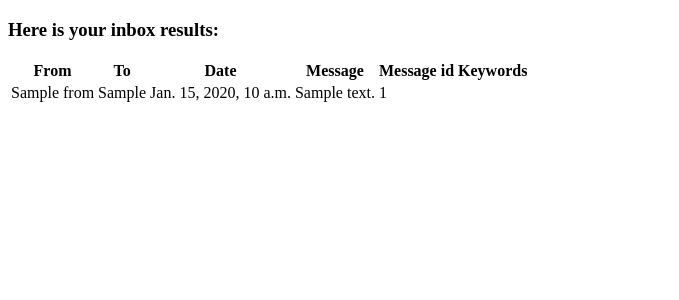
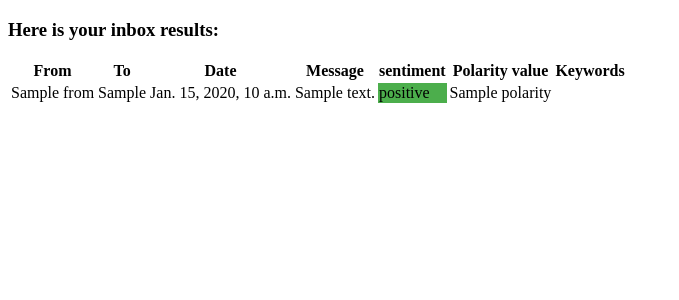
Before and after one commit to sammienjihia/mwananchi, a Django app: template sms/templates/sms/results.html in a window 1280 px wide. Shown: the top 300 px of the page, without its empty margins (0-679 px from the left). Run offline with Django 3.2, Linux system fonts and the light colour scheme; the template is opened without the code that fills it: most values are stand-ins (such as "Sample title", 1, 10 or a date in 2020).

Commit message:
No comment

```diff
--- a/sms/templates/sms/results.html
+++ b/sms/templates/sms/results.html
@@ -15,7 +15,8 @@
             <th>To</th>
             <th>Date</th>
             <th>Message</th>
-            <th>Message id</th>
+            <th>sentiment</th>
+            <th>Polarity value</th>
             <th>Keywords</th>
 
         </tr>
@@ -29,7 +30,17 @@
                     <td>{{ message.to }}</td>
                     <td>{{ message.date }}</td>
                     <td>{{ message.text }}</td>
-                    <td>{{ message.id }}</td>
+                    {% if message.polarity == 0.0 %}
+                        <td>neutral</td>
+                        <td>{{ message.polarity }}</td>
+                    {% elif message.polarity < 0 %}
+                        <td style="background-color: #761c19">negative</td>
+                        <td>{{ message.polarity }}</td>
+                    {% else %}
+                        <td style="background-color: #4cae4c">positive</td>
+                        <td>{{ message.polarity }}</td>
+                    {% endif %}
+
                     <td>{{ message.keyword }}</td>
                 </tr>
 
```
Also changed, not shown: db.sqlite3, 3 other files.
